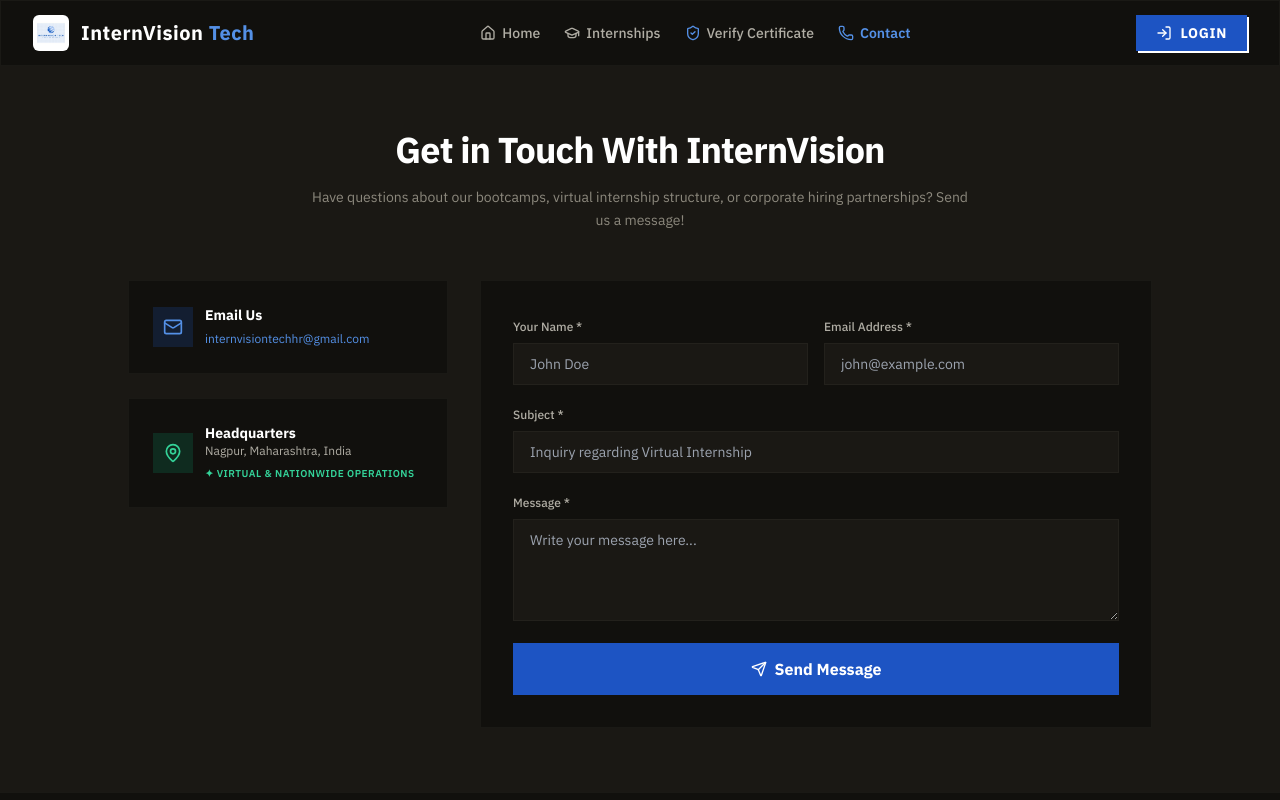
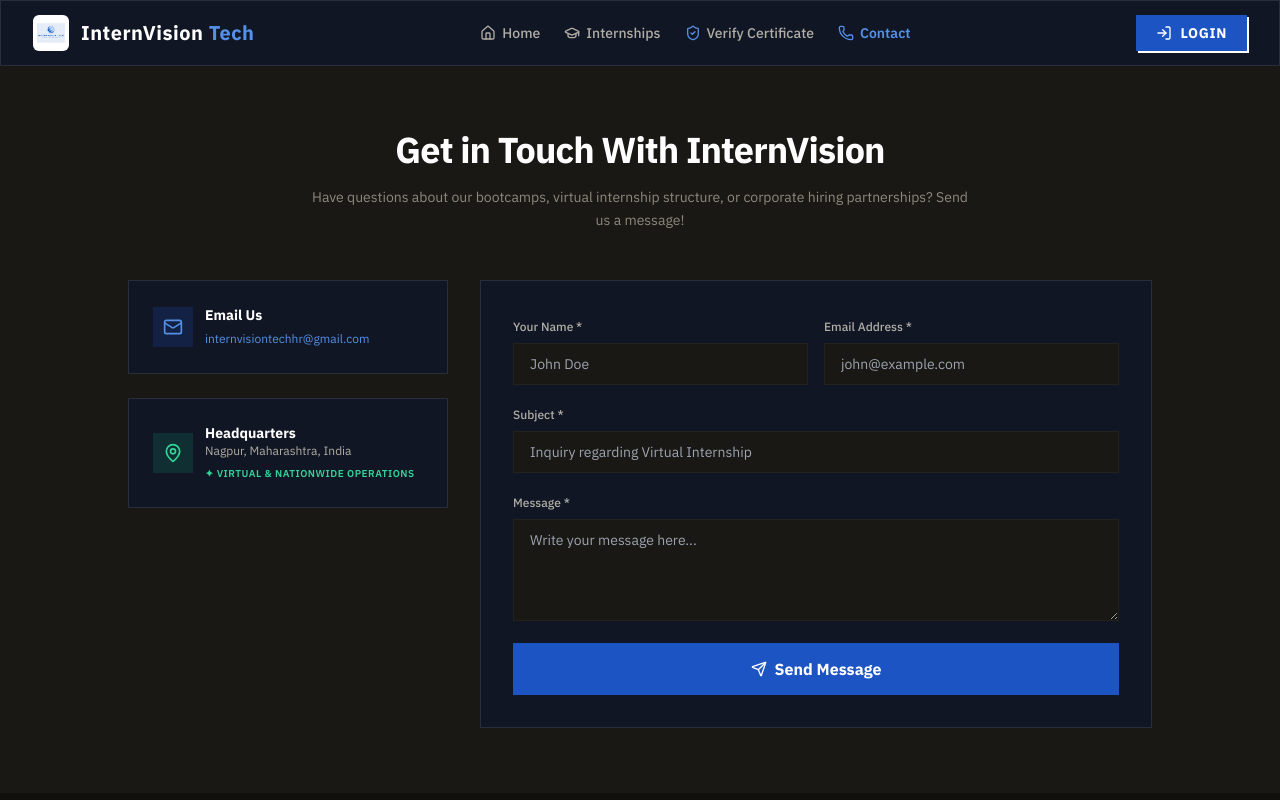
Before and after one commit to thetanish1/IV, a Next.js app in the folder frontend/: page /contact in a window 1280 px wide. Shown: the top 800 px of the page. Built offline with nearby package versions, Linux system fonts and the light colour scheme; no server answers.

Commit message:
fix(theme): enforce dark mode inputs and autofill globally across admin panel

```diff
--- a/frontend/src/app/globals.css
+++ b/frontend/src/app/globals.css
@@ -3,14 +3,55 @@
 @tailwind utilities;
 
 @layer base {
- body {
- @apply bg-ink-900 text-ink-50 antialiased min-h-screen font-sans;
- }
+  body {
+    @apply bg-ink-900 text-ink-50 antialiased min-h-screen font-sans;
+  }
+
+  /* Force dark mode color-scheme on all form controls across the portal */
+  input,
+  textarea,
+  select {
+    color-scheme: dark;
+    background-color: #0f172a;
+    color: #ffffff;
+  }
+
+  /* Browser autofill styling override to prevent white flash/backgrounds */
+  input:-webkit-autofill,
+  input:-webkit-autofill:hover,
+  input:-webkit-autofill:focus,
+  textarea:-webkit-autofill,
+  textarea:-webkit-autofill:hover,
+  textarea:-webkit-autofill:focus,
+  select:-webkit-autofill,
+  select:-webkit-autofill:hover,
+  select:-webkit-autofill:focus {
+    -webkit-text-fill-color: #ffffff !important;
+    -webkit-box-shadow: 0 0 0px 1000px #0f172a inset !important;
+    box-shadow: 0 0 0px 1000px #0f172a inset !important;
+    transition: background-color 5000s ease-in-out 0s;
+  }
+
+  /* Custom styled scrollbars for dark theme */
+  ::-webkit-scrollbar {
+    width: 6px;
+    height: 6px;
+  }
+  ::-webkit-scrollbar-track {
+    background: #0b0f19;
+  }
+  ::-webkit-scrollbar-thumb {
+    background: #1e293b;
+    border-radius: 4px;
+  }
+  ::-webkit-scrollbar-thumb:hover {
+    background: #334155;
+  }
 }
 
 /* Custom clean UI helpers */
 .glass-card {
-  @apply bg-ink-950 border border-ink-800;
+  @apply bg-slate-900/80 border border-white/10 backdrop-blur-xl;
 }
 
 .gradient-text {
```
